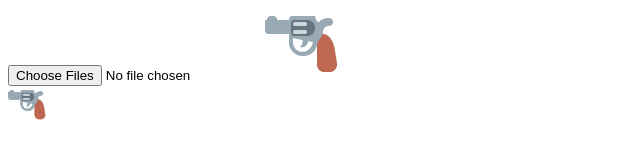
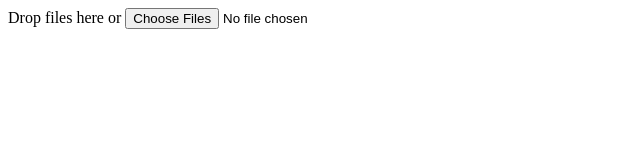
Before and after one commit to felquis/image2css, a plain HTML site: page index.html in a window 1280 px wide. Shown: the whole page, without its empty margins (0-640 px from the left). Drawn offline with Linux system fonts and the light colour scheme.

Commit message:
Add choose files and drag'n drop files

```diff
--- a/index.html
+++ b/index.html
@@ -6,25 +6,10 @@
 	<link rel="stylesheet" href="style.css">
 </head>
 <body>
-	<input type="file" id="files" name="files[]" multiple />
-	<output id="list"></output>
+  <div class="drop-zone">Drop files here or <input type="file" id="files" name="files[]" multiple /></div>
+	<div class="list"></div>
 
   <script src="image2css.js"></script>
   <script src="script.js"></script>
-
-  <script>
-  image2css({
-  	images: ['gun.png', 'face.png']
-  }, function (images) {
-	console.log('Deu tudo certo', images);
-
-	images.forEach(function (image, index) {
-
-		console.log('index', index, image);
-	});
-  }, function () {
-  	console.log('Houve algum erro');
-  })
-  </script>
 </body>
 </html>
--- a/script.js
+++ b/script.js
@@ -1,72 +1,56 @@
-var image = new Image();
-var imageData;
-var x, y;
-var canvas = document.createElement('canvas');
-var ctx;
-var canvasHeight;
-var canvasWidth;
-var data;
-var ArrayBoxshadow = [];
-var alpha;
+function handleFileSelect(evt) {
 
-image.src = 'gun.png';
+  evt.stopPropagation();
+  evt.preventDefault();
 
-var suffix = function (number) {
-  if (number > 0) {
-    return number + 'em';
+  var files = evt.target.files || (evt.dataTransfer || {}).files;
+
+  for (var i = 0, file; file = files[i]; i++) {
+
+    // Only process image files.
+    if (!file.type.match('image.*')) {
+      continue;
     }
 
-  return number;
-}
+    var reader = new FileReader();
 
-var RGBToHex = function (r, g, b) {
-  function componentToHex(c) {
-    var hex = c.toString(16);
-    return hex.length == 1 ? "0" + hex : hex;
-  }
+    reader.readAsDataURL(file);
 
-  return "#" + componentToHex(r) + componentToHex(g) + componentToHex(b);
-}
+    reader.onload = (function(theFile) {
+      return function(e) {
 
-var imageLoaded = function (event) {
+        var span = document.createElement('span');
+        span.classList.add('item');
 
-  var image = event.currentTarget;
+        span.innerHTML = ['<img class="thumb" src="', e.target.result,
+                          '" title="', escape(theFile.name), '"/>'].join('');
 
-  // dimensões da imagem
-  canvas.height = image.height;
-  canvas.width = image.width;
+        image2css({
+          images: [e.target.result]
+        }, function (images) {
+          images.forEach(function (image) {
+            var i = document.createElement('i');
 
-  canvasHeight = canvas.height;
-  canvasWidth = canvas.width;
+            i.style.boxShadow = image.boxshadow;
 
-  ctx = canvas.getContext('2d');
+            span.appendChild(i);
 
-  // Desenha imagem no canvas
-  ctx.drawImage(image, 0, 0);
-
-  // retorna array de pixels
-  data = ctx.getImageData(0, 0, canvasWidth, canvasHeight);
-
-  for(var i = 0; i < data.data.length; i += 4) {
-    x = (i / 4) % canvasWidth;
-    y = Math.floor((i / 4) / canvasWidth);
-    alpha = data.data[i + 3] / 255;
-
-    if (alpha < 1 && alpha < 0) {
-      ArrayBoxshadow.push(suffix(x) + ' ' + suffix(y) + ' rgba('+ data.data[i] +', '+ data.data[i + 1] +', '+ data.data[i + 2] +', '+ alpha +')');
-    } else if (alpha === 1) {
-      ArrayBoxshadow.push(suffix(x) + ' ' + suffix(y) + ' ' + RGBToHex(data.data[i], data.data[i + 1], data.data[i + 2]));
+            document.querySelector('.list').insertBefore(span, null);
+          })
+        })
+      };
+    })(file);
   }
 }
 
-  ctx.putImageData(data, 0, 0);
-
-  document.querySelector('body').appendChild(canvas);
-
-  var i = document.createElement('i');
-  i.style.boxShadow = ArrayBoxshadow.join(',');
-
-  document.querySelector('body').appendChild(i);
+function handleDragOver(evt) {
+  evt.stopPropagation();
+  evt.preventDefault();
+  evt.dataTransfer.dropEffect = 'copy';
 }
 
-image.onload = imageLoaded;
+document.getElementById('files').addEventListener('change', handleFileSelect, false);
+
+var dropZone = document.querySelector('.drop-zone');
+dropZone.addEventListener('dragover', handleDragOver, false);
+dropZone.addEventListener('drop', handleFileSelect, false);
```
Lines whose indentation alone changed are shown as unchanged.
